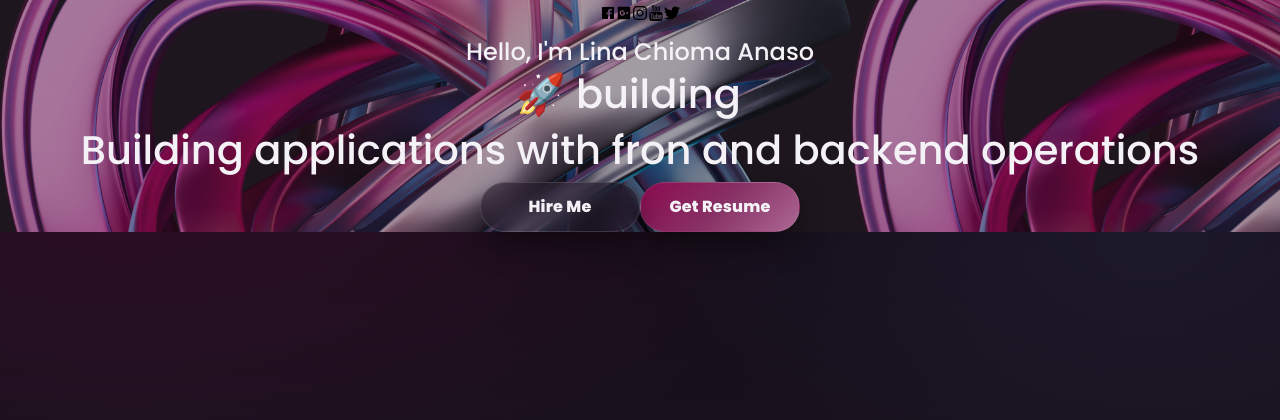
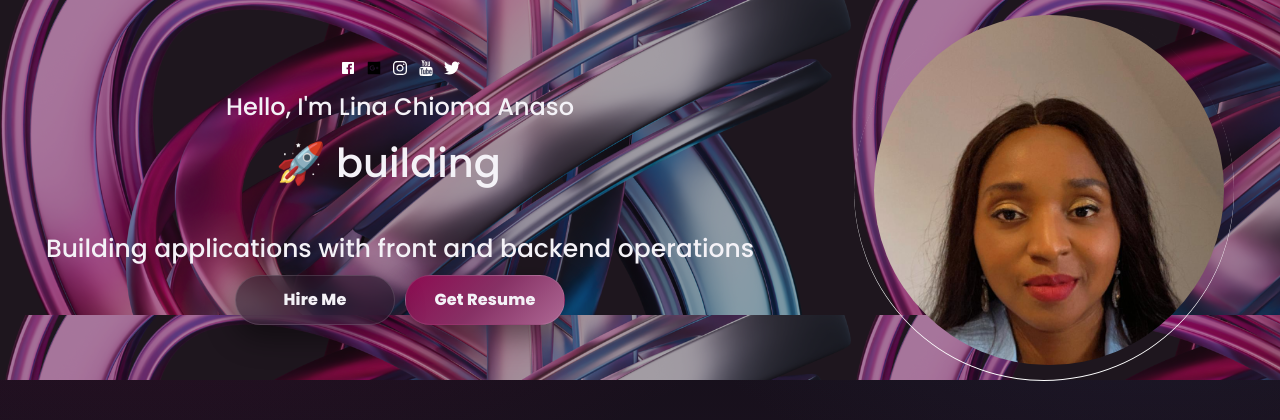
Before and after one commit to Chiomalina/lina-chioma-dev-portfolio, a React (Vite) app in the folder client/: page / in a window 1280 px wide. Shown: the top 420 px of the page. Built offline with nearby package versions, Linux system fonts and the light colour scheme; a web font is replaced by a local one.

Commit message:
profile.css styling

```diff
--- a/client/src/Component/Home/Profile.css
+++ b/client/src/Component/Home/Profile.css
@@ -8,9 +8,74 @@
     background-image: url(../../assets/background.png);
 }
 
+.profile-parent {
+    display: flex;
+    align-items: center;
+}
+
+.colz{
+    margin-top: 0;
+    display: flex;
+    flex-direction: row;
+    justify-content: center;
+    align-items: center;
+}
+
+.colz-icon{
+    margin-top: 0;
+    display: flex;
+    flex-direction: row;
+    justify-content: center;
+    align-items: center;
+    gap: 10px;
+    margin-top: 0px;
+}
+
 .profile-details-name{
     font-size: 24px;
     font-size: Poppins;
     font-weight: 500;
     margin-top: 10px;
 }
+
+.profile-details-role {
+    display: flex;
+    flex-direction: column;
+    margin: 14px 0 24px 0;
+}
+
+.profile-details-role h1{
+    font-size: 40px;
+}
+
+.profile-role-tagline{
+    font-size: 25px;
+    margin: 5px 0 0 0;
+}
+
+.profile-options .highlighted-btn{
+    margin-left: 10px;
+}
+
+.profile-picture {
+    display: flex;
+    align-items: center;
+    justify-content: top;
+    box-shadow: 0 1px 0px 0px var(--bg-3);
+    border-radius: 50%;
+    height: 380px;
+    width: 380px;
+    margin: 0 0px 0 100px;
+}
+
+.profile-picture-background {
+    height: 92%;
+    width: 92%;
+    background-image: url("../../assets/profilepicture.jpeg");
+    background-size: cover;
+    border-radius: 50%;
+    background-repeat: no-repeat;
+    background-position: top;
+    margin-left: 20px;
+
+}
--- a/client/src/Component/Home/Profile.jsx
+++ b/client/src/Component/Home/Profile.jsx
@@ -14,19 +14,19 @@ function Profile() {
           <div className="colz">
             <div className="colz-icon">
               <a href="https://www.facebook.com/profile.php?id=61556737950018">
-                <IoLogoFacebook color="black" />
+                <IoLogoFacebook color="white" />
               </a>
               <a href="#">
                 <AiFillGooglePlusSquare color="black" />
               </a>
               <a href="https://www.instagram.com/chiomaanaso.codes/">
-                <FaInstagram color="black" />
+                <FaInstagram color="white" />
               </a>
               <a href="https://www.youtube.com/@ChiomaAnaso-b5m4y">
-                <TfiYoutube color="black" />
+                <TfiYoutube color="white" />
               </a>
               <a href="#">
-                <FaTwitter color="black" />
+                <FaTwitter color="white" />
               </a>
             </div>
           </div>
@@ -68,7 +68,7 @@ function Profile() {
           {/* Description*/}
           <h1>
             <span className="profile-role-tagline">
-              Building applications with fron and backend operations
+              Building applications with front and backend operations
             </span>
           </h1>
 
--- a/client/src/index.css
+++ b/client/src/index.css
@@ -55,6 +55,7 @@
   --bg-0: #0f0b14;     /* deep background */
   --bg-1: #211625;     /* plum surface */
   --bg-2: #2b2d4c;     /* cool shadow/blue */
+  --bg-3: white;     /* cool  */
 
   --accent-1: #8d0b51; /* deep magenta highlight */
   --accent-2: #873165; /* purple-magenta */
@@ -71,6 +72,7 @@
 
   --radius-pill: 999px;
   --radius-md: 16px;
+
 
   /* Focus ring */
   --ring: rgba(173, 104, 148, 0.55);
```
Also changed, not shown: client/src/assets/profilepicture.jpeg (renamed from client/src/assets/WhatsApp Image 2024-11-02 at 16.07.13.jpeg).
